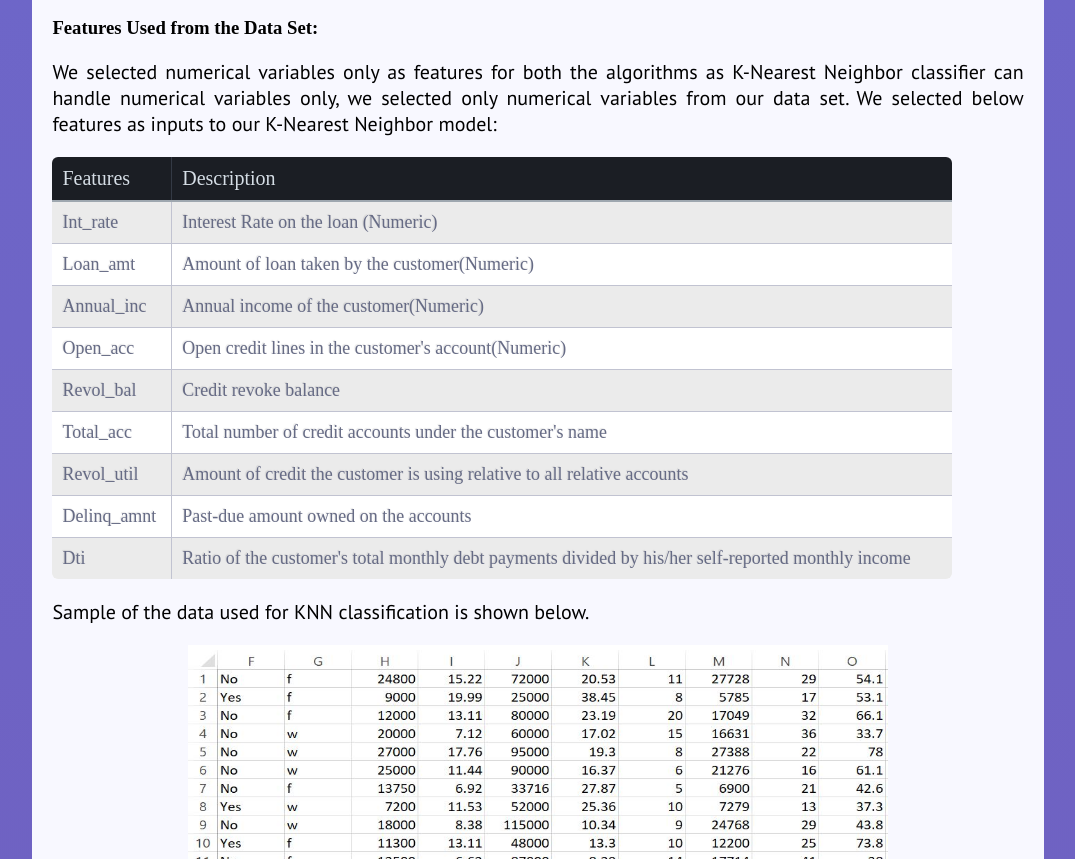
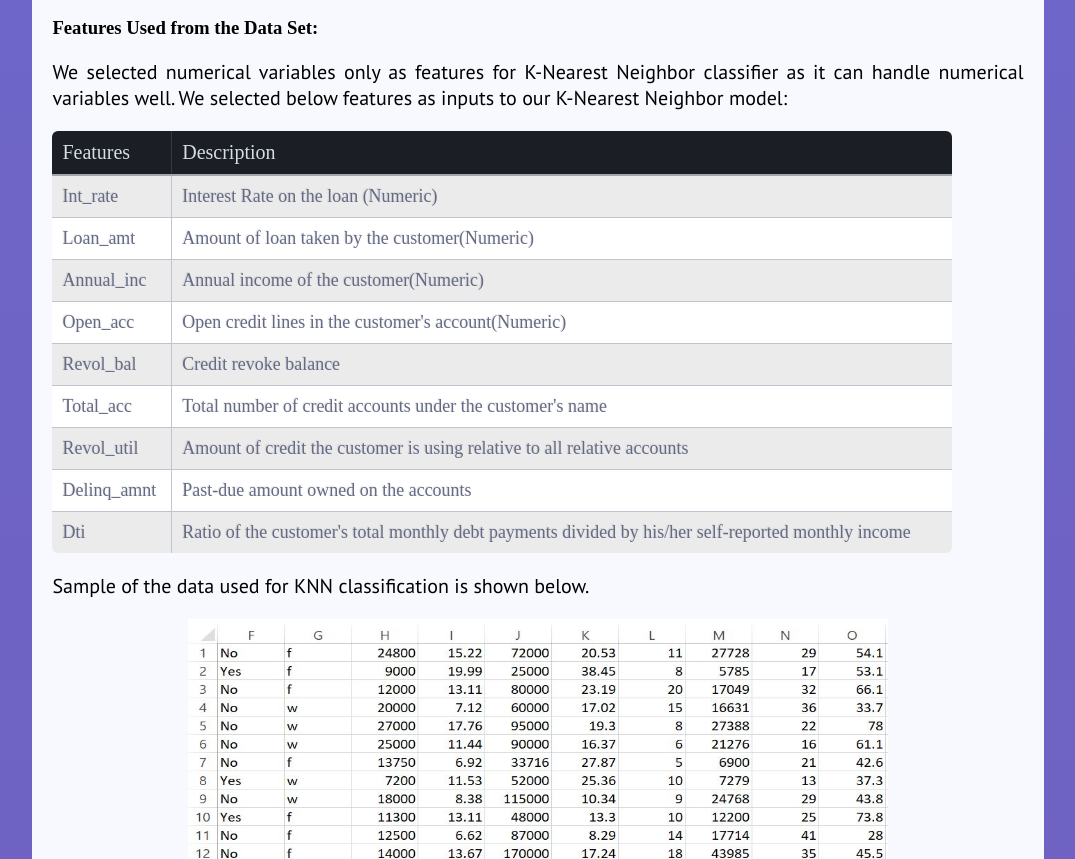
Before and after one commit to VikasDayananda/Classifying-Loan-Defaulters-using-Machine-Learning-Techniques, a plain HTML site: page docs/index.html in a window 1280 px wide. Shown: the part 5437-6296 px from the top of the page, without its empty margins (102-1177 px from the left). Drawn offline with Linux system fonts and the light colour scheme; a script that the page names is missing; a web font is replaced by a local one.

Commit message:
final commit

```diff
--- a/docs/index.html
+++ b/docs/index.html
@@ -397,7 +397,7 @@
 
         </ol>
         <h3>Features Used from the Data Set: </h3>
-        <p>We selected numerical variables only as features for both the algorithms as K-Nearest Neighbor classifier can handle numerical variables only, we selected only numerical variables from our data set. We selected below features as inputs to our K-Nearest Neighbor model:</p>
+        <p>We selected numerical variables only as features for K-Nearest Neighbor classifier as it can handle numerical variables well. We selected below features as inputs to our K-Nearest Neighbor model:</p>
         <table class="table-fill">
             <thead>
             <tr>
```
Also changed, not shown: 1 other file.
